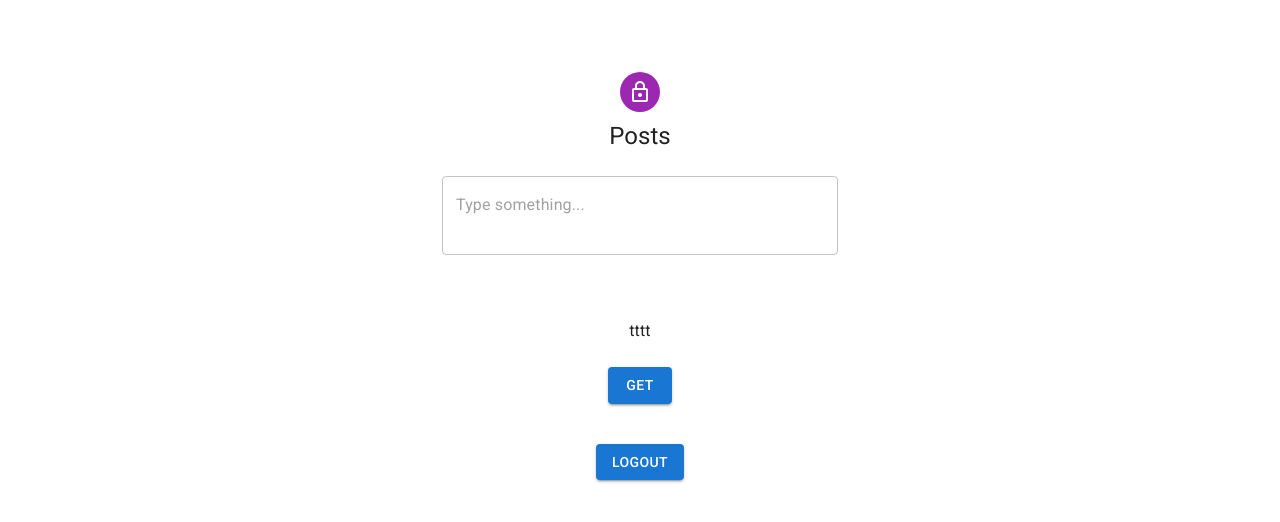
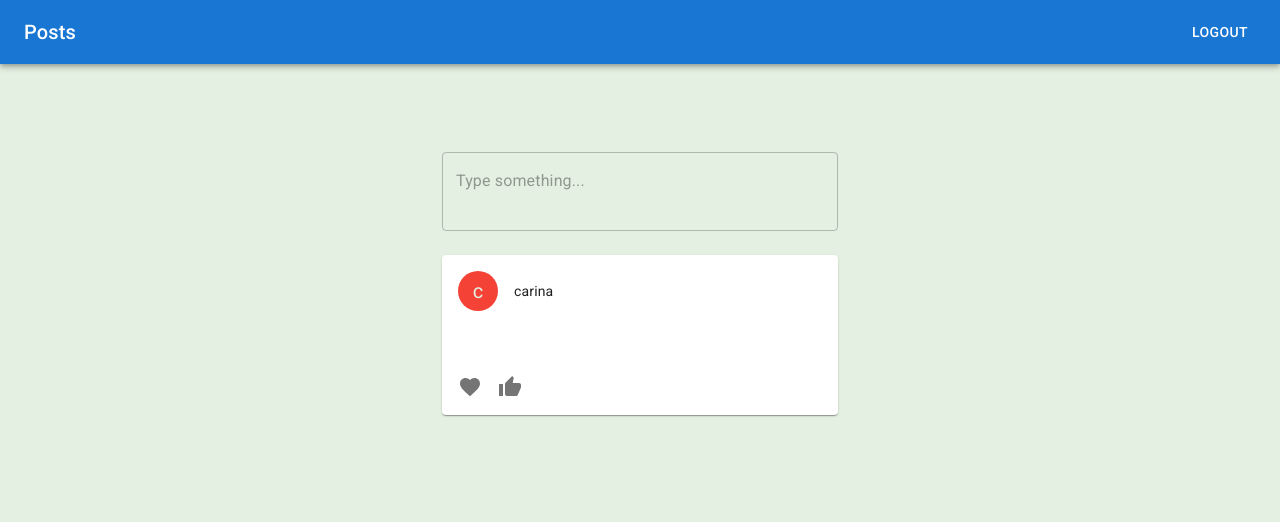
Before and after one commit to mmrosatab/challeng-segware, a React (Create React App) app in the folder posts-and-upvotes/: page /home in a window 1280 px wide. Shown: the top 522 px of the page. Built offline with nearby package versions, Linux system fonts and the light colour scheme; no server answers; sample sign-in values are in the browser's storage.

Commit message:
Feature: Starting Post componenet

```diff
--- a/posts-and-upvotes/src/RequestProvider.js
+++ b/posts-and-upvotes/src/RequestProvider.js
@@ -2,8 +2,8 @@ import axios from "axios";
 import { getTokenLocalStorage } from "./context/LocalStoreProvider";
 const URL_SIGN_IN = "https://segware-book-api.segware.io/api/sign-in";
 const URL_SIGN_UP = "https://segware-book-api.segware.io/api/sign-up";
+const URL_FEEDS = "https://segware-book-api.segware.io/api/feeds";
 // const URL_FEED = "https://segware-book-api.segware.io/api/feed";
-const URL_FEEDS = "https://segware-book-api.segware.io/api/feeds";
 // const URL_REACTION = "https://segware-book-api.segware.io/api/reaction";
 
 export async function signInRequest(username, password) {
@@ -45,8 +45,6 @@ export async function feedsRequest() {
       },
     });
 
-    console.log(request);
-    console.log(request.data);
     return request.data;
   } catch (error) {
     return null;
--- a/posts-and-upvotes/src/components/Post/index.js
+++ b/posts-and-upvotes/src/components/Post/index.js
@@ -1,12 +1,53 @@
 import { useState, useEffect, useRef } from "react";
+import Card from "@mui/material/Card";
+import CardHeader from "@mui/material/CardHeader";
+import CardContent from "@mui/material/CardContent";
+import CardActions from "@mui/material/CardActions";
+import IconButton from "@mui/material/IconButton";
+import Typography from "@mui/material/Typography";
+import ThumbUpIcon from "@mui/icons-material/ThumbUp";
+import FavoriteIcon from "@mui/icons-material/Favorite";
+import { red } from "@mui/material/colors";
+import { blue } from "@mui/material/colors";
+import Avatar from "@mui/material/Avatar";
+
+const inicialState = { id: "180", username: "carina" };
 
 export default function Post() {
-  const [username, setUsername] = useState("");
-  const [date, setDate] = useState("");
-  const [votes, setVotes] = useState(0);
-  const [comment, setComment] = useState("");
+  const [author, setAuthor] = useState(inicialState);
+  const [createdAt, setCreatedAt] = useState("");
+  const [updatedAt, setUpdatedAt] = useState("");
+  const [likes, setLikes] = useState(0);
+  const [content, setContent] = useState("");
+  const [id, setId] = useState("");
 
-  function handleUpVote() {}
+  function handleLike() {}
+  function handleLove() {}
 
-  return <h1>Post</h1>;
+  return (
+    <Card sx={{ maxWidth: 400 }}>
+      <CardHeader
+        avatar={
+          <Avatar sx={{ bgcolor: red[500] }} aria-label="recipe">
+            {author.username.charAt(0)}
+          </Avatar>
+        }
+        title={author.username}
+        subheader={createdAt}
+      />
+      <CardContent>
+        <Typography variant="body2" color="text.secondary">
+          {content}
+        </Typography>
+      </CardContent>
+      <CardActions disableSpacing>
+        <IconButton aria-label="add to favorites">
+          <FavoriteIcon />
+        </IconButton>
+        <IconButton aria-label="share">
+          <ThumbUpIcon />
+        </IconButton>
+      </CardActions>
+    </Card>
+  );
 }
--- a/posts-and-upvotes/src/context/LocalStoreProvider/index.js
+++ b/posts-and-upvotes/src/context/LocalStoreProvider/index.js
@@ -11,3 +11,15 @@ export function getTokenLocalStorage() {
 }
 
 export const userIsAuthenticated = getTokenLocalStorage() !== null;
+
+export function setUsernameLocalStorage(username) {
+  localStorage.setItem("username", username);
+}
+
+export function removeUsernameLocalStorage() {
+  localStorage.removeItem("username");
+}
+
+export function getUsernameLocalStorage() {
+  return localStorage.getItem("username");
+}
--- a/posts-and-upvotes/src/pages/Home/index.js
+++ b/posts-and-upvotes/src/pages/Home/index.js
@@ -1,7 +1,5 @@
-import { useEffect } from "react";
+import { useEffect, useState, useRef } from "react";
 import { useNavigate } from "react-router-dom";
-import Avatar from "@mui/material/Avatar";
-import LockOutlinedIcon from "@mui/icons-material/LockOutlined";
 import Button from "@mui/material/Button";
 import Box from "@mui/material/Box";
 import Typography from "@mui/material/Typography";
@@ -11,18 +9,31 @@ import { createTheme, ThemeProvider } from "@mui/material/styles";
 import CssBaseline from "@mui/material/CssBaseline";
 import { useAuth } from "../../context/AuthContext";
 import { feedsRequest } from "../../RequestProvider";
-const theme = createTheme();
+import AppBar from "@mui/material/AppBar";
+import Toolbar from "@mui/material/Toolbar";
+import Post from "../../components/Post";
+
+const theme = createTheme({
+  palette: {
+    background: {
+      default: "#e4f0e2",
+    },
+  },
+});
 
 export default function Home() {
   const auth = useAuth();
   const navigate = useNavigate();
+  const [posts, setPosts] = useState([]);
+  const firstUpdate = useRef(true);
 
-  useEffect(() => {}, []);
-
-  async function getPost() {
-    const data = await feedsRequest();
-    console.log(data);
-  }
+  useEffect(() => {
+    if (firstUpdate.current) {
+      const data = feedsRequest();
+      setPosts(data);
+      firstUpdate.current = false;
+    }
+  }, []);
 
   function handleClickLogout() {
     auth.logout();
@@ -31,6 +42,19 @@ export default function Home() {
 
   return (
     <ThemeProvider theme={theme}>
+      <Box sx={{ flexGrow: 1 }}>
+        <AppBar position="static">
+          <Toolbar>
+            <Typography variant="h6" component="div" sx={{ flexGrow: 1 }}>
+              Posts
+            </Typography>
+
+            <Button color="inherit" type="submit" onClick={handleClickLogout}>
+              Logout
+            </Button>
+          </Toolbar>
+        </AppBar>
+      </Box>
       <Container component="main" maxWidth="xs">
         <CssBaseline />
         <Box
@@ -41,12 +65,6 @@ export default function Home() {
             alignItems: "center",
           }}
         >
-          <Avatar sx={{ m: 1, bgcolor: "secondary.main" }}>
-            <LockOutlinedIcon />
-          </Avatar>
-          <Typography component="h1" variant="h5">
-            Posts
-          </Typography>
           <Box
             sx={{
               width: 800,
@@ -64,38 +82,12 @@ export default function Home() {
 
           <Box
             sx={{
-              marginTop: 8,
-              display: "flex",
-              flexDirection: "column",
-              alignItems: "center",
+              width: 800,
+              maxWidth: "100%",
+              mt: 3,
             }}
           >
-            tttt
-          </Box>
-
-          <Box
-            sx={{
-              display: "flex",
-              flexDirection: "column",
-              alignItems: "center",
-            }}
-          >
-            <Button
-              type="submit"
-              variant="contained"
-              sx={{ mt: 3, mb: 2 }}
-              onClick={getPost}
-            >
-              get
-            </Button>
-            <Button
-              type="submit"
-              variant="contained"
-              sx={{ mt: 3, mb: 2 }}
-              onClick={handleClickLogout}
-            >
-              Logout
-            </Button>
+            <Post />
           </Box>
         </Box>
       </Container>
```
